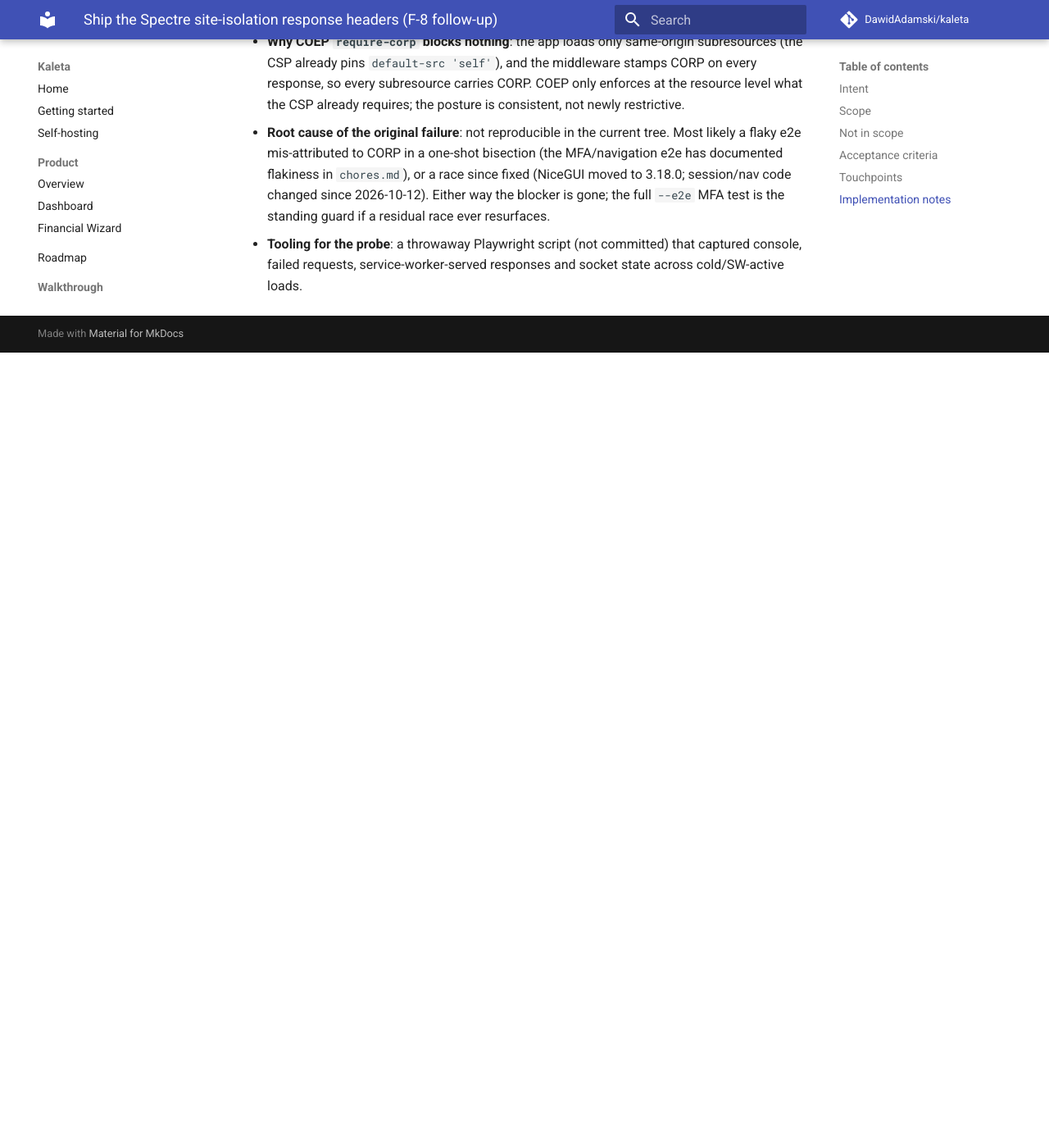
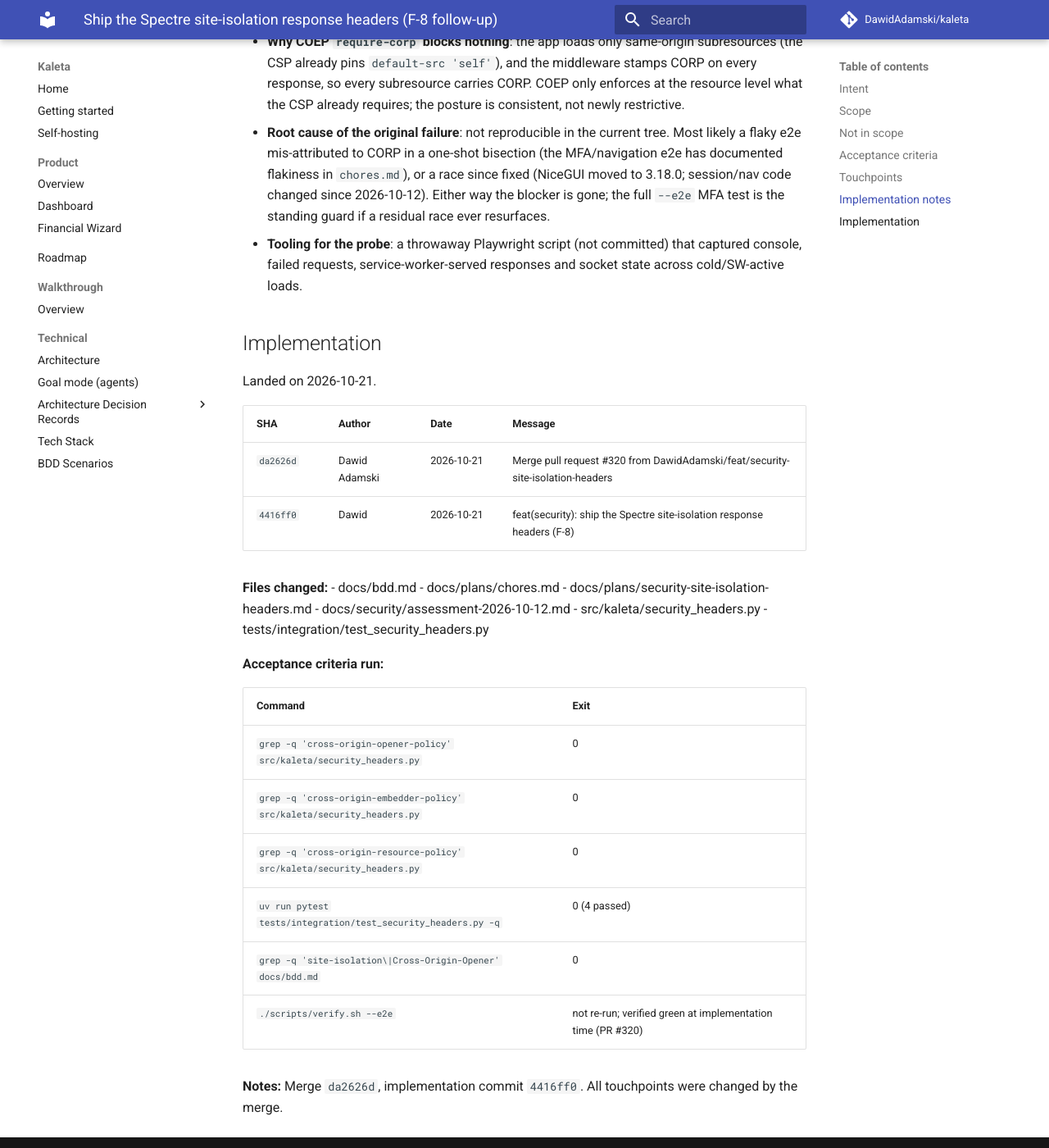
Before and after one commit to DawidAdamski/kaleta, an MkDocs documentation site: the page built from docs/plans/archive/security-site-isolation-headers.md, in a window 1280 px wide and 1400 px high, scrolled down 2071 px. Shown: the whole window at 82% size. Built offline with MkDocs 1.6.1 and Material for MkDocs 9.7.7, drawn with Linux system fonts in a browser that asks for light colours; comment, search, counter and statistics services are not loaded; before the commit the page ends 2501 px from its top, so only the background shows below that.

Commit message:
chore(plans): archive security-site-isolation-headers (PR #320)
Co-Authored-By: Claude Opus 4.8 <noreply@anthropic.com>

```diff
--- a/docs/plans/security-site-isolation-headers.md
+++ b/docs/plans/archive/security-site-isolation-headers.md
@@ -3,8 +3,9 @@ plan_id: security-site-isolation-headers
 title: Ship the Spectre site-isolation response headers (F-8 follow-up)
 area: security (response headers)
 effort: small
-status: in-progress
-roadmap_ref: ../roadmap.md
+status: archived
+archived_at: 2026-10-21
+roadmap_ref: ../../roadmap.md
 ---
 
 # Ship the Spectre site-isolation response headers (F-8 follow-up)
@@ -94,3 +95,33 @@ headers and flips the regression guard, clearing ZAP 90004 in full.
 - **Tooling for the probe**: a throwaway Playwright script (not committed) that
   captured console, failed requests, service-worker-served responses and socket
   state across cold/SW-active loads.
+
+## Implementation
+
+Landed on 2026-10-21.
+
+| SHA | Author | Date | Message |
+|---|---|---|---|
+| `da2626d` | Dawid Adamski | 2026-10-21 | Merge pull request #320 from DawidAdamski/feat/security-site-isolation-headers |
+| `4416ff0` | Dawid | 2026-10-21 | feat(security): ship the Spectre site-isolation response headers (F-8) |
+
+**Files changed:**
+- docs/bdd.md
+- docs/plans/chores.md
+- docs/plans/security-site-isolation-headers.md
+- docs/security/assessment-2026-10-12.md
+- src/kaleta/security_headers.py
+- tests/integration/test_security_headers.py
+
+**Acceptance criteria run:**
+
+| Command | Exit |
+|---|---|
+| `grep -q 'cross-origin-opener-policy' src/kaleta/security_headers.py` | 0 |
+| `grep -q 'cross-origin-embedder-policy' src/kaleta/security_headers.py` | 0 |
+| `grep -q 'cross-origin-resource-policy' src/kaleta/security_headers.py` | 0 |
+| `uv run pytest tests/integration/test_security_headers.py -q` | 0 (4 passed) |
+| `grep -q 'site-isolation\|Cross-Origin-Opener' docs/bdd.md` | 0 |
+| `./scripts/verify.sh --e2e` | not re-run; verified green at implementation time (PR #320) |
+
+**Notes:** Merge `da2626d`, implementation commit `4416ff0`. All touchpoints were changed by the merge.
```
